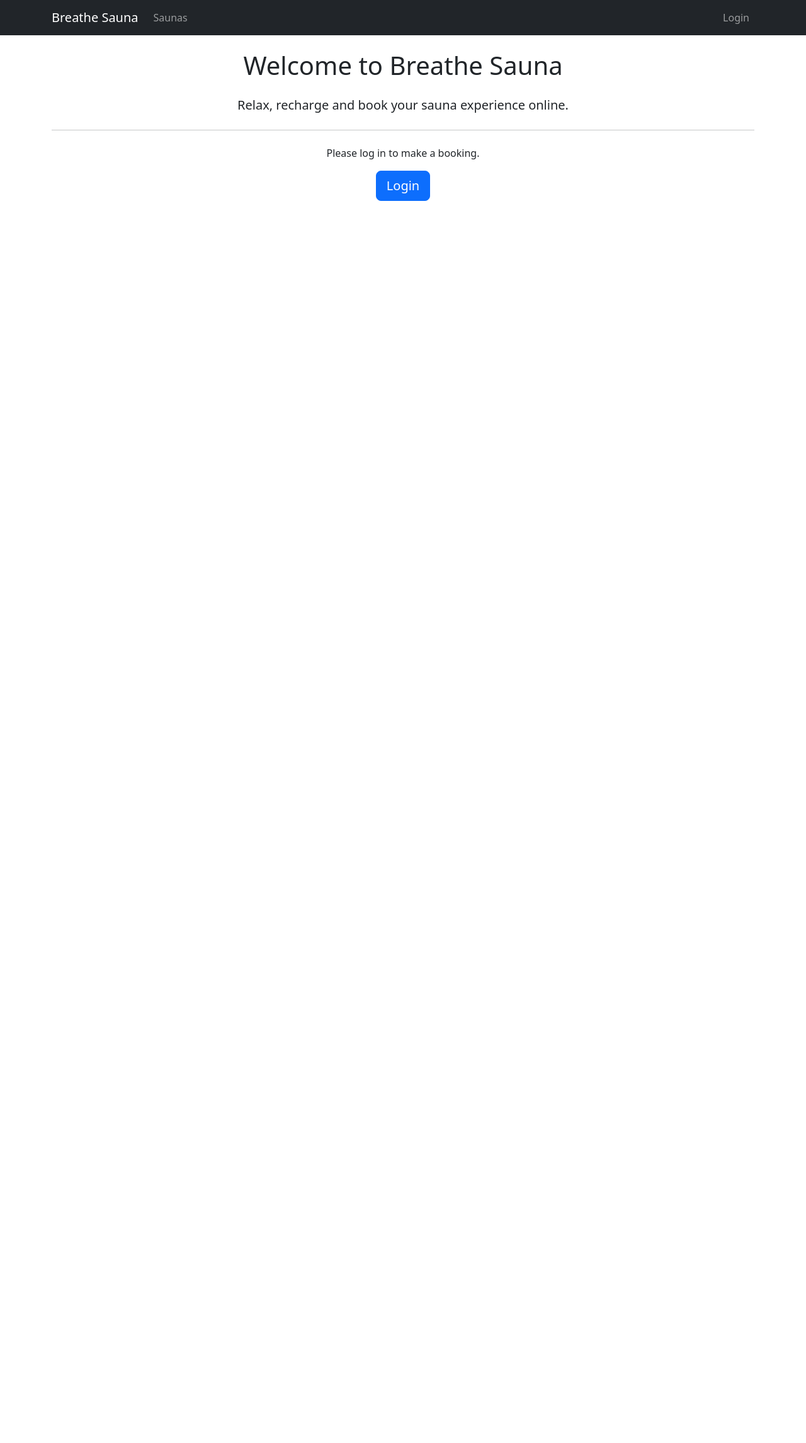
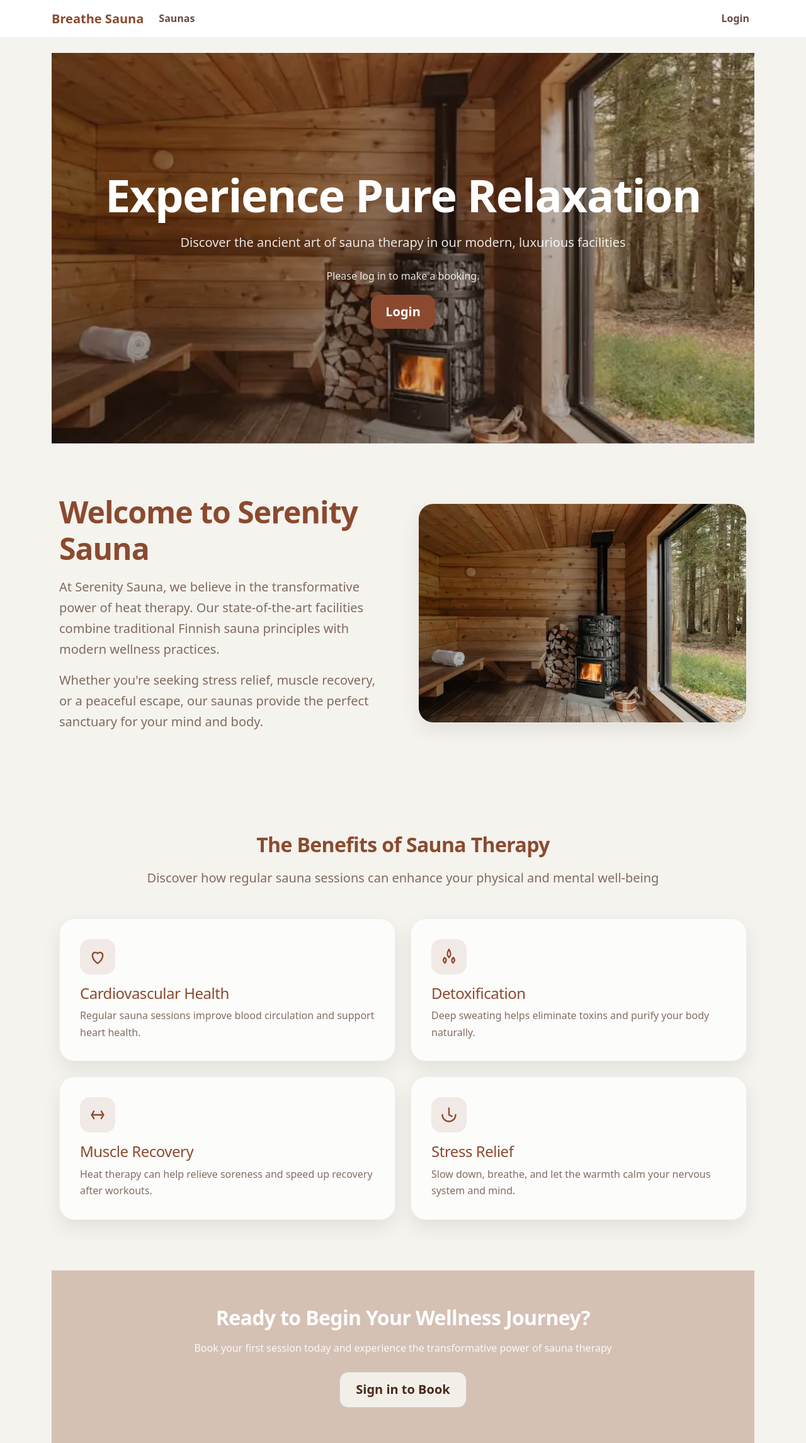
Before and after one commit to Court-Pencil/breathe-sauna-backend, a Django app: page / in a window 1280 px wide. Shown: the whole page at 63% size. Before the commit the page ends 319 px from the top, so only its background shows below. Run offline with Django 4.2, Linux system fonts and the light colour scheme.

Commit message:
add static file: css, images and js. start css design

```diff
--- /dev/null
+++ b/bookings/static/css/theme.css
@@ -0,0 +1,202 @@
+:root{
+  --cream: #F5F3EE;
+  --chestnut: #8B4A2F;
+  --dark-walnut: #4A2A1A;
+  --stone: #A89F96;
+  --moss: #6F7F73;
+
+  --white: #ffffff;
+  --text-dark: var(--dark-walnut);
+  --text-muted: rgba(74, 42, 26, 0.68);
+  --border-soft: rgba(168, 159, 150, 0.35);
+  --shadow-soft: 0 12px 30px rgba(0,0,0,.08);
+
+  --btn-radius: 14px;
+  --card-radius: 24px;
+
+  --bs-body-bg: var(--cream);
+  --bs-body-color: rgba(74, 42, 26, .88);
+
+  --bs-primary: var(--chestnut);
+  --bs-primary-rgb: 139, 74, 47;
+
+  --bs-dark: var(--dark-walnut);
+  --bs-dark-rgb: 74, 42, 26;
+
+  --bs-secondary: var(--stone);
+  --bs-secondary-rgb: 168, 159, 150;
+
+  --bs-link-color: var(--chestnut);
+  --bs-link-hover-color: var(--dark-walnut);
+
+  --bs-border-color: var(--border-soft);
+}
+
+body{
+  background: var(--cream);
+  color: var(--text-dark);
+  line-height: 1.65;
+}
+
+h1,h2,h3,h4{
+  color: var(--chestnut);
+  font-weight: 800;
+  letter-spacing: -0.02em;
+}
+
+.lead{
+  color: var(--text-muted);
+}
+
+.navbar{
+  background: var(--white) !important;
+  border-bottom: 1px solid rgba(0,0,0,.06);
+}
+
+.navbar-brand{
+  color: var(--chestnut) !important;
+  font-weight: 800;
+}
+
+.nav-link{
+  color: rgba(74,42,26,.84) !important;
+  font-weight: 600;
+}
+
+.nav-link:hover{
+  color: var(--chestnut) !important;
+}
+
+.btn-primary{
+  background-color: var(--chestnut) !important;
+  border-color: var(--chestnut) !important;
+  border-radius: var(--btn-radius);
+  font-weight: 700;
+  padding: .7rem 1.4rem;
+}
+
+.btn-primary:hover{
+  background-color: var(--dark-walnut) !important;
+  border-color: var(--dark-walnut) !important;
+}
+
+.btn-outline-primary{
+  color: var(--chestnut) !important;
+  border-color: rgba(139,74,47,.45) !important;
+  border-radius: var(--btn-radius);
+  font-weight: 700;
+}
+
+.btn-outline-primary:hover{
+  background: rgba(139,74,47,.10) !important;
+  border-color: rgba(139,74,47,.55) !important;
+  color: var(--dark-walnut) !important;
+}
+
+.btn-cream{
+  background: rgba(245,243,238,.92);
+  color: var(--dark-walnut);
+  border: 1px solid rgba(168,159,150,.45);
+  border-radius: var(--btn-radius);
+  font-weight: 800;
+  padding: .8rem 1.6rem;
+}
+
+.btn-cream:hover{
+  background: rgba(245,243,238,.98);
+}
+
+.card{
+  background: rgba(255,255,255,.72);
+  border: 1px solid rgba(0,0,0,.06);
+  border-radius: var(--card-radius);
+  box-shadow: var(--shadow-soft);
+}
+
+.card-body{
+  padding: 2rem;
+}
+
+.card h3{
+  color: var(--chestnut);
+}
+
+.card p{
+  color: var(--text-muted);
+}
+
+.icon{
+  width: 56px;
+  height: 56px;
+  border-radius: 16px;
+  display: grid;
+  place-items: center;
+  background: rgba(139,74,47,.10);
+  color: var(--chestnut);
+}
+
+.hero{
+  position: relative;
+  min-height: 620px;
+  display: grid;
+  place-items: center;
+  overflow: hidden;
+}
+
+.hero::after{
+  content:"";
+  position:absolute;
+  inset:0;
+  background: linear-gradient(
+    0deg,
+    rgba(74,42,26,.28),
+    rgba(139,74,47,.18)
+  );
+}
+
+.hero .hero-content{
+  position: relative;
+  z-index: 2;
+  color: #fff;
+  text-align: center;
+}
+
+.hero h1{
+  color: #fff;
+}
+
+.hero p{
+  color: rgba(255,255,255,.88);
+}
+
+.section{
+  padding: 5rem 0;
+}
+
+.cta-banner{
+  background: rgba(139,74,47,.30);
+  color: #fff;
+  padding: 3.5rem 0;
+}
+
+.cta-banner h2{
+  color: #fff;
+}
+
+.cta-banner p{
+  color: rgba(255,255,255,.90);
+}
+
+.form-control, .form-select{
+  border-radius: var(--btn-radius);
+  border-color: rgba(168,159,150,.55);
+}
+
+.form-control:focus, .form-select:focus{
+  border-color: rgba(139,74,47,.65);
+  box-shadow: 0 0 0 .2rem rgba(139,74,47,.14);
+}
+
+hr, .border{
+  border-color: var(--border-soft) !important;
+}
--- a/bookings/templates/bookings/base.html
+++ b/bookings/templates/bookings/base.html
@@ -11,7 +11,7 @@
     <link href="https://cdn.jsdelivr.net/npm/bootstrap@5.3.2/dist/css/bootstrap.min.css" rel="stylesheet">
 
     <!-- Custom CSS -->
-    <link rel="stylesheet" href="{% static 'css/main.css' %}">
+     <link href="{% static 'css/theme.css' %}" rel="stylesheet">
 </head>
 
 <body>
--- a/bookings/templates/bookings/home.html
+++ b/bookings/templates/bookings/home.html
@@ -1,16 +1,17 @@
 {% extends "bookings/base.html" %}
-
+{% load static %}
 {% block content %}
 
-<div class="text-center">
 
-    <h1 class="mb-4">Welcome to Breathe Sauna</h1>
 
-    <p class="lead">
-        Relax, recharge and book your sauna experience online.
+
+<section class="hero"
+  style="background: url('{% static "images/sauna-hero-image.webp" %}') center/cover no-repeat;">
+  <div class="hero-content container text-center">
+    <h1 class="display-2 fw-bold mb-3">Experience Pure Relaxation</h1>
+    <p class="lead mb-4">
+      Discover the ancient art of sauna therapy in our modern, luxurious facilities
     </p>
-
-    <hr class="my-4">
 
     {% if user.is_authenticated %}
 
@@ -20,10 +21,6 @@
 
         <a href="{% url 'booking_create' %}" class="btn btn-primary btn-lg me-2">
             Book a Sauna
-        </a>
-
-        <a href="{% url 'my_bookings' %}" class="btn btn-outline-secondary btn-lg">
-            My Bookings
         </a>
 
     {% else %}
@@ -38,6 +35,144 @@
 
     {% endif %}
 
-</div>
+
+  </div>
+</section>
+
+<section class="section">
+  <div class="container">
+    <div class="row align-items-center g-5">
+
+      <div class="col-lg-6">
+        <h2 class="display-5 fw-bold mb-3">Welcome to Serenity Sauna</h2>
+        <p class="lead">
+          At Serenity Sauna, we believe in the transformative power of heat therapy. Our state-of-the-art
+          facilities combine traditional Finnish sauna principles with modern wellness practices.
+        </p>
+        <p class="lead mb-0">
+          Whether you're seeking stress relief, muscle recovery, or a peaceful escape, our saunas provide
+          the perfect sanctuary for your mind and body.
+        </p>
+      </div>
+
+      <div class="col-lg-6">
+        <div class="card overflow-hidden">
+          <img src="{% static 'images/sauna-hero-image.webp' %}" class="img-fluid" alt="Sauna interior">
+        </div>
+      </div>
+
+    </div>
+  </div>
+</section>
+
+<!-- BENEFITS -->
+<section class="section">
+  <div class="container">
+
+    <div class="text-center mb-5 section-title">
+      <h2 class="mb-3">The Benefits of Sauna Therapy</h2>
+      <p class="lead mb-0">
+        Discover how regular sauna sessions can enhance your physical and mental well-being
+      </p>
+    </div>
+
+    <div class="row g-4">
+      <!-- Card 1 -->
+      <div class="col-md-6">
+        <div class="card h-100">
+          <div class="card-body">
+            <div class="icon mb-3">
+              <!-- simple inline icon (optional) -->
+              <svg width="28" height="28" viewBox="0 0 24 24" fill="none" aria-hidden="true">
+                <path d="M12 21s-7-4.4-7-11a4 4 0 0 1 7-2.5A4 4 0 0 1 19 10c0 6.6-7 11-7 11Z"
+                      stroke="currentColor" stroke-width="2" stroke-linecap="round" stroke-linejoin="round"/>
+              </svg>
+            </div>
+            <h3 class="h4 mb-2">Cardiovascular Health</h3>
+            <p class="mb-0">
+              Regular sauna sessions improve blood circulation and support heart health.
+            </p>
+          </div>
+        </div>
+      </div>
+
+      <!-- Card 2 -->
+      <div class="col-md-6">
+        <div class="card h-100">
+          <div class="card-body">
+            <div class="icon mb-3">
+              <svg width="28" height="28" viewBox="0 0 24 24" fill="none" aria-hidden="true">
+                <path d="M12 2c3 5 3 8 0 11-3-3-3-6 0-11Z" stroke="currentColor" stroke-width="2"
+                      stroke-linecap="round" stroke-linejoin="round"/>
+                <path d="M6 13c2.5 2 3 5 .5 7.5C4 18.5 3.5 16 6 13Z" stroke="currentColor" stroke-width="2"
+                      stroke-linecap="round" stroke-linejoin="round"/>
+                <path d="M18 13c2.5 3 2 5.5-.5 7.5C15 18 15.5 15.5 18 13Z" stroke="currentColor" stroke-width="2"
+                      stroke-linecap="round" stroke-linejoin="round"/>
+              </svg>
+            </div>
+            <h3 class="h4 mb-2">Detoxification</h3>
+            <p class="mb-0">
+              Deep sweating helps eliminate toxins and purify your body naturally.
+            </p>
+          </div>
+        </div>
+      </div>
+
+      <!-- Card 3 -->
+      <div class="col-md-6">
+        <div class="card h-100">
+          <div class="card-body">
+            <div class="icon mb-3">
+              <svg width="28" height="28" viewBox="0 0 24 24" fill="none" aria-hidden="true">
+                <path d="M4 12h16" stroke="currentColor" stroke-width="2" stroke-linecap="round"/>
+                <path d="M7 7l-3 5 3 5" stroke="currentColor" stroke-width="2" stroke-linecap="round" stroke-linejoin="round"/>
+                <path d="M17 7l3 5-3 5" stroke="currentColor" stroke-width="2" stroke-linecap="round" stroke-linejoin="round"/>
+              </svg>
+            </div>
+            <h3 class="h4 mb-2">Muscle Recovery</h3>
+            <p class="mb-0">
+              Heat therapy can help relieve soreness and speed up recovery after workouts.
+            </p>
+          </div>
+        </div>
+      </div>
+
+      <!-- Card 4 -->
+      <div class="col-md-6">
+        <div class="card h-100">
+          <div class="card-body">
+            <div class="icon mb-3">
+              <svg width="28" height="28" viewBox="0 0 24 24" fill="none" aria-hidden="true">
+                <path d="M3 12a9 9 0 1 0 18 0" stroke="currentColor" stroke-width="2" stroke-linecap="round"/>
+                <path d="M12 3v9l4 2" stroke="currentColor" stroke-width="2" stroke-linecap="round" stroke-linejoin="round"/>
+              </svg>
+            </div>
+            <h3 class="h4 mb-2">Stress Relief</h3>
+            <p class="mb-0">
+              Slow down, breathe, and let the warmth calm your nervous system and mind.
+            </p>
+          </div>
+        </div>
+      </div>
+
+    </div>
+  </div>
+</section>
+
+<section class="cta-banner text-center">
+  <div class="container">
+    <h2 class="mb-3">Ready to Begin Your Wellness Journey?</h2>
+    <p class="mb-4">
+      Book your first session today and experience the transformative power of sauna therapy
+    </p>
+    {% if user.is_authenticated %}
+  <a class="btn btn-cream btn-lg" href="{% url 'booking_create' %}">Book Now</a>
+{% else %}
+  <a class="btn btn-cream btn-lg" href="{% url 'login' %}">Sign in to Book</a>
+{% endif %}
+
+  </div>
+</section>
+
 
 {% endblock %}
```
Also changed, not shown: bookings/static/images/sauna-hero-image.webp (added), bookings/static/js/main.js (added).
